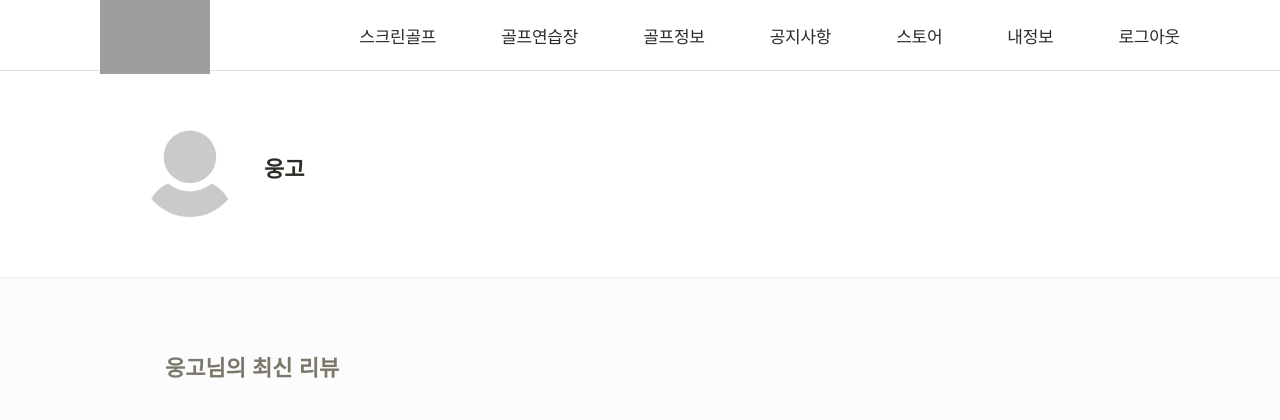
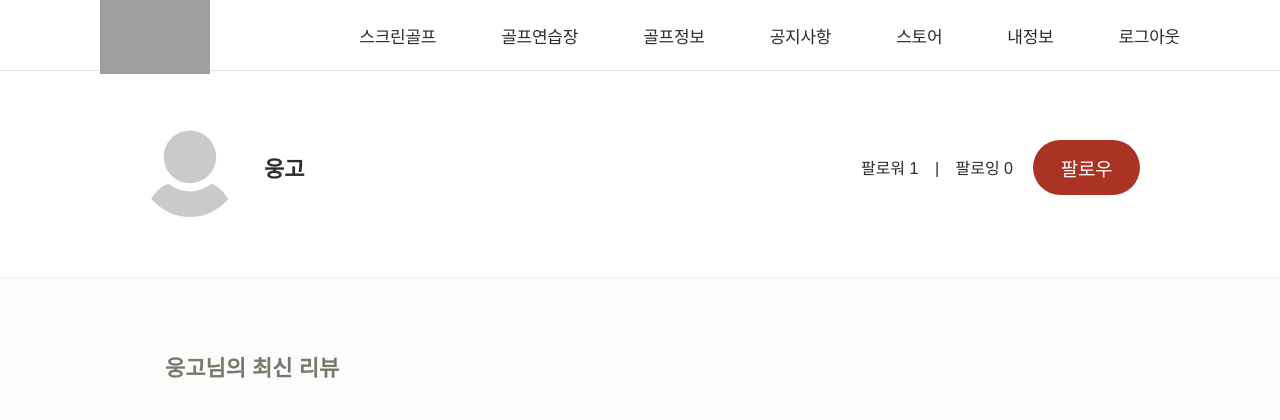
Before and after one commit to Dawnnote/Django_Screen_Golf_Review, a Django app: page /users/5/ in a window 1280 px wide. Shown: the top 420 px of the page. Run offline with Django 4.2, Linux system fonts and the light colour scheme; a user stored in the database is signed in; data comes from the database, SQL or seed files in the repository; both versions use the stored data as it was after the commit; some web fonts are replaced; grey boxes are pictures that could not be loaded.

Commit message:
update_follower

```diff
--- a/golf_review/golf/templates/golf/profile.html
+++ b/golf_review/golf/templates/golf/profile.html
@@ -23,6 +23,30 @@
         </div>
         {% endif %}
       </div>
+      <div class="follow-section">
+        <a href="#">
+          팔로워 {{ profile_user.followers.count }}
+        </a>
+        <span class="vert-divider">|</span>
+        <a href="#">
+          팔로잉 {{ profile_user.following.count }}
+        </a>
+      </div>
+      {% if user.is_authenticated and user != profile_user%}
+      <form class="follow-button" action="{% url 'process-follow' profile_user.id %}" method="post">
+        {% csrf_token %}
+        {% if is_following %}
+          <button class="cp-button small secondary" type="submit">
+            언팔로우
+          </button>
+        {% else %}
+          <button class="cp-button small" type="submit">
+            팔로우
+          </button>
+        {% endif %}
+
+      </form>
+      {% endif %}
     </div>
   </div>
 
--- a/golf_review/golf/urls.py
+++ b/golf_review/golf/urls.py
@@ -35,16 +35,24 @@ urlpatterns = [
 
     # like url
     path(
-        'like/<int:content_type_id>/<int:object_id>',
+        'like/<int:content_type_id>/<int:object_id>/',
         views.ProcessLikeView.as_view(),
         name='process-like'
     ),
 
+    # follow url
+    path(
+        'users/<int:user_id>/follow/',
+        views.ProcessFollowView.as_view(),
+        name='process-follow'
+    ),
+
+
 
     # other page url
-    path("screen", views.GotoScreenGolf.as_view(), name="go-to-screengolf"),
-    path("practice", views.GotoPracticeGolf.as_view(), name="go-to-practicegolf"),
+    path("screen/", views.GotoScreenGolf.as_view(), name="go-to-screengolf"),
+    path("practice/", views.GotoPracticeGolf.as_view(), name="go-to-practicegolf"),
 
-    path('post', views.PostListView.as_view(), name='post_list'),
+    path('post/', views.PostListView.as_view(), name='post_list'),
     path('post/<int:pk>/', views.PostDetailView.as_view(), name='post_detail')
 ]
--- a/golf_review/golf/views.py
+++ b/golf_review/golf/views.py
@@ -134,9 +134,27 @@ class ProfileView(DetailView):
 
     def get_context_data(self, **kwargs):
         context = super().get_context_data(**kwargs)
-        user_id = self.kwargs.get("user_id")
-        context["user_reviews"] = Review.objects.filter(author__id=user_id)[:4]
+        user = self.request.user
+        profile_user_id = self.kwargs.get('user_id')
+        if user.is_authenticated:
+            context['is_following'] = user.following.filter(id=profile_user_id).exists()
+        context["user_reviews"] = Review.objects.filter(author__id=profile_user_id)[:4]
         return context
+
+
+class ProcessFollowView(LoginAndVerificationRequiredMixin, View):
+    http_method_names = ['post']
+
+    def post(self, request, *args, **kwargs):
+        user = self.request.user
+        profile_user_id = self.kwargs.get('user_id')
+        if user.following.filter(id=profile_user_id).exists():
+            user.following.remove(profile_user_id)
+        else:
+            user.following.add(profile_user_id)
+        return redirect('profile', user_id=profile_user_id)
+
+
 
 class UserReviewListView(ListView):
     model = Review
```
Also changed, not shown: golf_review/db.sqlite3, golf_review/golf/migrations/0011_like_unique_together.py (added).
